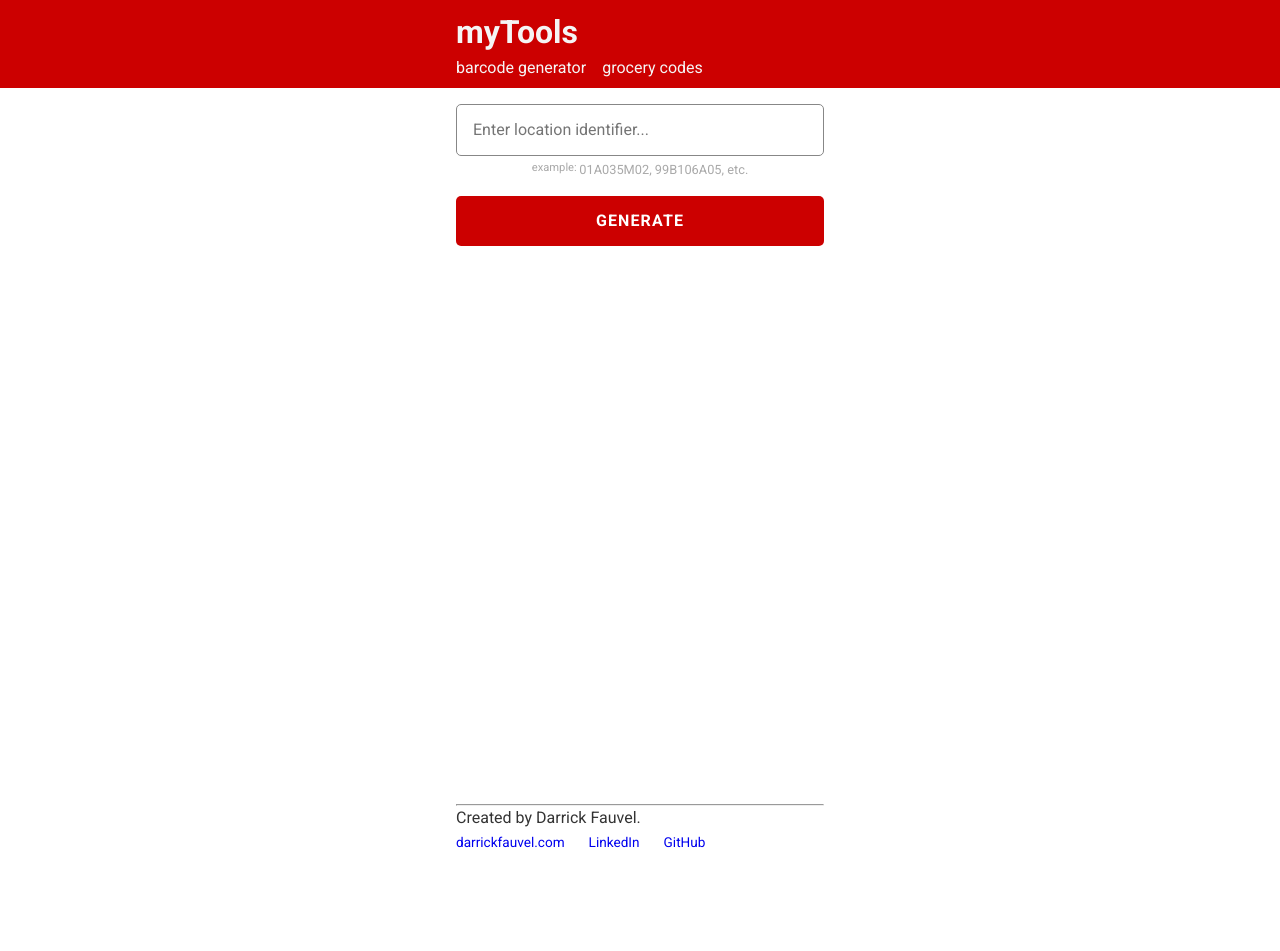
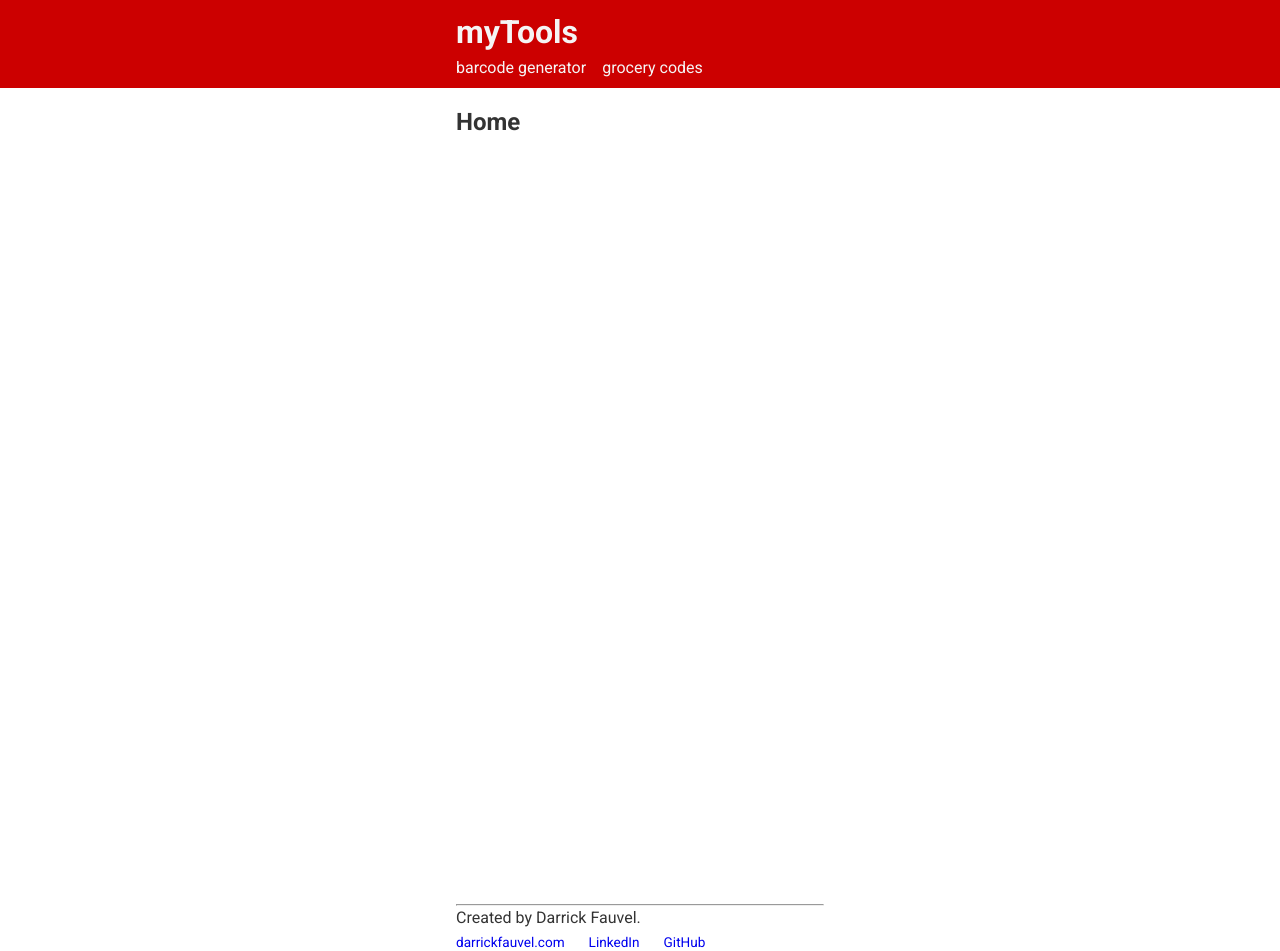
Before and after one commit to DarrickFauvel/barcode-generator-react, a React (Vite) app: page / in a window 1280 px wide. Shown: the top 951 px of the page. Before the commit the page ends 904 px from the top, so only its background shows below. Built offline with nearby package versions, Linux system fonts and the light colour scheme.

Commit message:
Add router

```diff
--- a/package.json
+++ b/package.json
@@ -12,7 +12,8 @@
     "normalize.css": "^8.0.1",
     "react": "^18.2.0",
     "react-dom": "^18.2.0",
-    "react-jsbarcode": "^0.2.4"
+    "react-jsbarcode": "^0.2.4",
+    "react-router-dom": "^6.6.1"
   },
   "devDependencies": {
     "@types/react": "^18.0.24",
--- a/src/App.jsx
+++ b/src/App.jsx
@@ -1,15 +1,18 @@
-import { useContext } from "react";
-import { Context } from "./context";
+import { Routes, Route, Outlet, Link } from 'react-router-dom';
+import { useContext } from 'react';
+import { Context } from './context';
 
-import Header from "./components/Header";
-import Form from "./components/Form";
-import Barcode from "./components/Barcode";
-import Footer from "./components/Footer";
+import Layout from './components/Layout';
+import Header from './components/Header';
+
+import Footer from './components/Footer';
+import Home from './components/Home';
+import BarcodeGenerator from './components/BarcodeGenerator';
+import GroceryCodes from './components/GroceryCodes'
 // import LocationButtons from "./components/LocationButtons";
 
 function App() {
   const { state } = useContext(Context);
-
 
   // const changeLocation = (e) => {
   //   const { name, textContent } = e.target;
@@ -26,45 +29,18 @@ function App() {
   // };
 
   return (
-    <div className="App">
-        <Header />
-      <div className="wrapper">
-        <main className="main">
-          <div className="container">
+    <div className='App'>
+      <Header />
 
-          {/* <LocationButtons
-              state={state}
-              // locations={locations}
-              changeLocation={changeLocation}
-            /> */}
-          {/* <section className="sublocation">
-              <input
-                type="number"
-                name="subLocationNumber"
-                min="1"
-                max="999"
-                value={state.subLocationNumber}
-                onChange={handleChange}
-              />
-            </section> */}
-          {/* <section className="parts">
-              <div className="part">
-                {state.location ? state.location : "01A"}
-              </div>
-              <div className="part">{renderSubLocationNumber()}</div>
-            </section> */}
-          <Form />
+      <Routes>
+        <Route path='/' element={<Layout />}>
+          <Route index element={<Home />} />
+          <Route path='generator' element={<BarcodeGenerator />} />
+          <Route path='grocery' element={<GroceryCodes />} />
+        </Route>
+      </Routes>
 
-            <section className="barcode">
-          {state.barcodeValue && <Barcode value={state.barcodeValue} />}
-          </section>
-        </div>
-        {/* END container */}
-
-        </main>
-
-        <Footer />
-      </div>
+      <Footer />
     </div>
   );
 }
```
Also changed, not shown: 1 other file (tests, documents, lock files or other folders).
